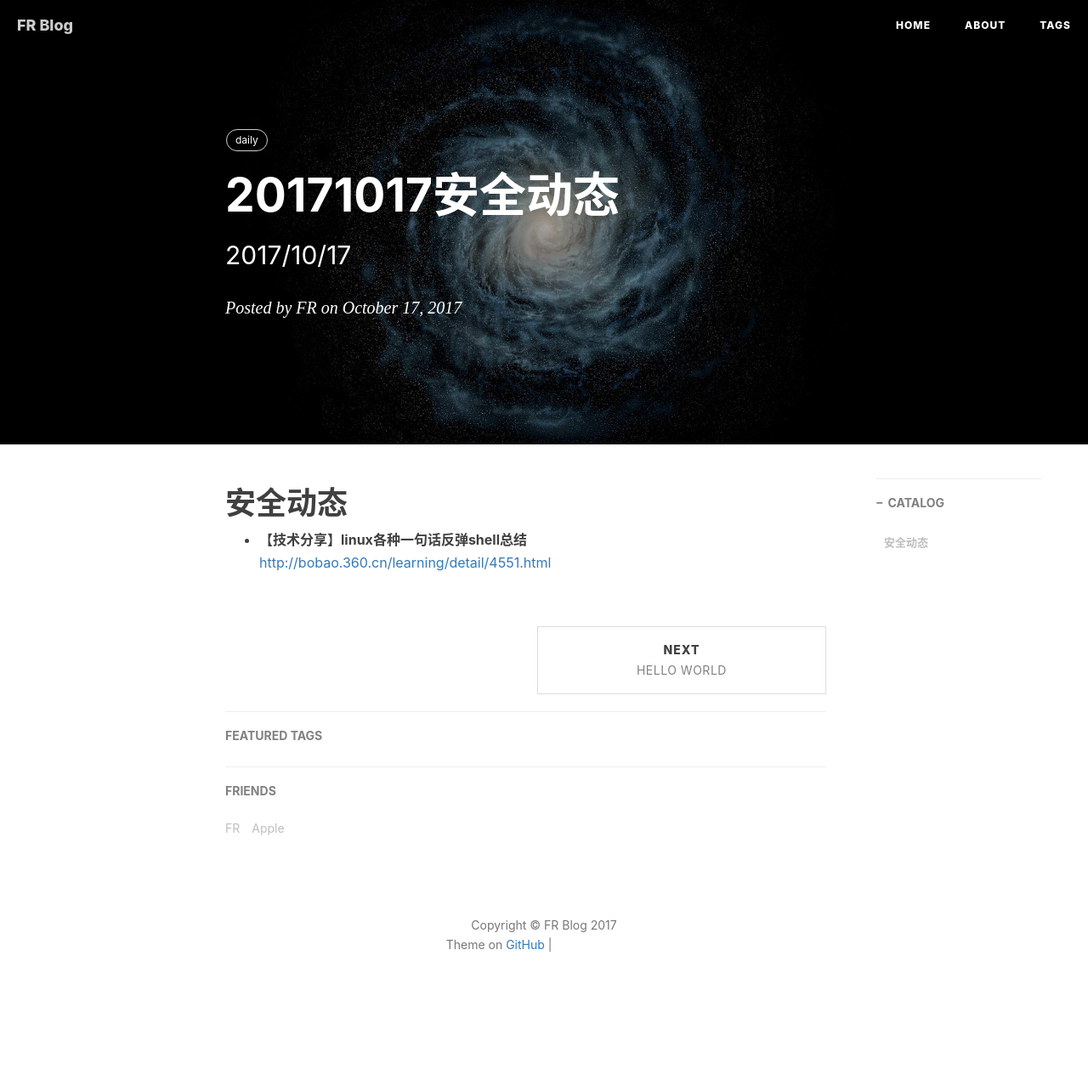
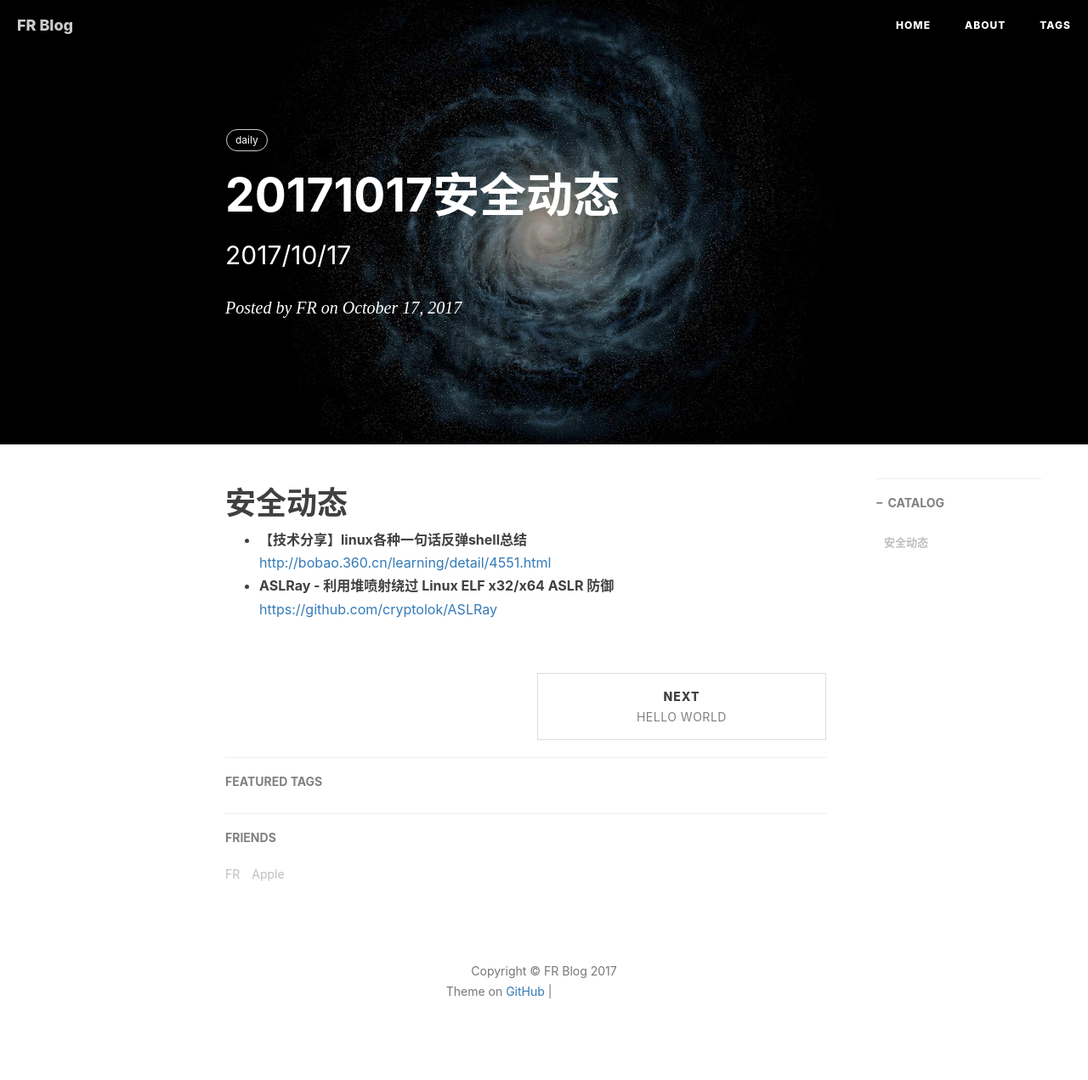
Before and after one commit to flankeraptor/flankeraptor.github.io, a Jekyll site: the page built from _posts/2017-10-17-20171017-安全态势.md, in a window 1280 px wide. Shown: the whole page at 85% size. Built offline with Jekyll 4.4.1, drawn with Linux system fonts in a browser that asks for light colours; nearby versions of some CDN libraries; comment, search, counter and statistics services are not loaded; before the commit the page ends 1216 px from its top, so only the background shows below that; grey boxes are pictures that could not be loaded.

Commit message:
Update 2017-10-17-20171017-安全态势.md

```diff
--- a/_posts/2017-10-17-20171017-安全态势.md
+++ b/_posts/2017-10-17-20171017-安全态势.md
@@ -12,3 +12,5 @@ tags:
 # 安全动态
 - **【技术分享】linux各种一句话反弹shell总结**
 [http://bobao.360.cn/learning/detail/4551.html](http://bobao.360.cn/learning/detail/4551.html)
+- **ASLRay - 利用堆喷射绕过 Linux ELF x32/x64 ASLR 防御**
+[https://github.com/cryptolok/ASLRay](https://github.com/cryptolok/ASLRay)
```
